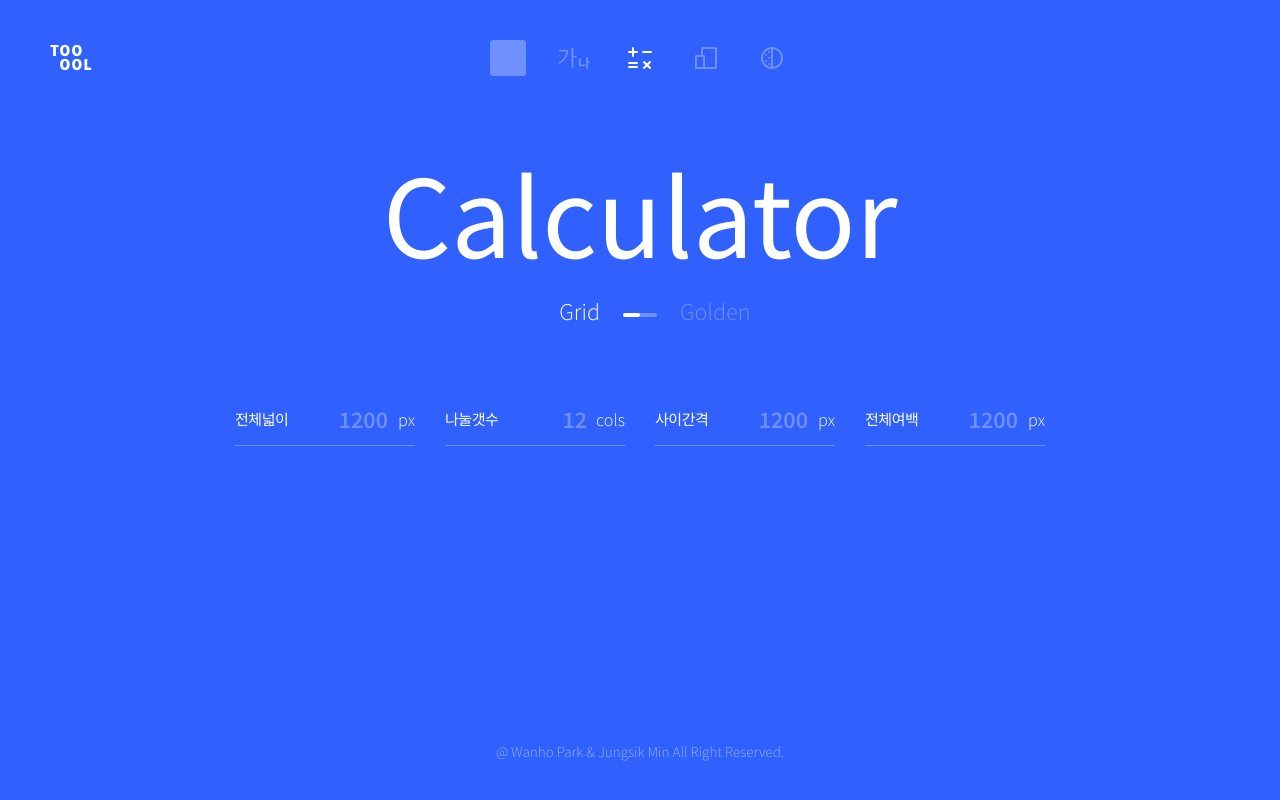
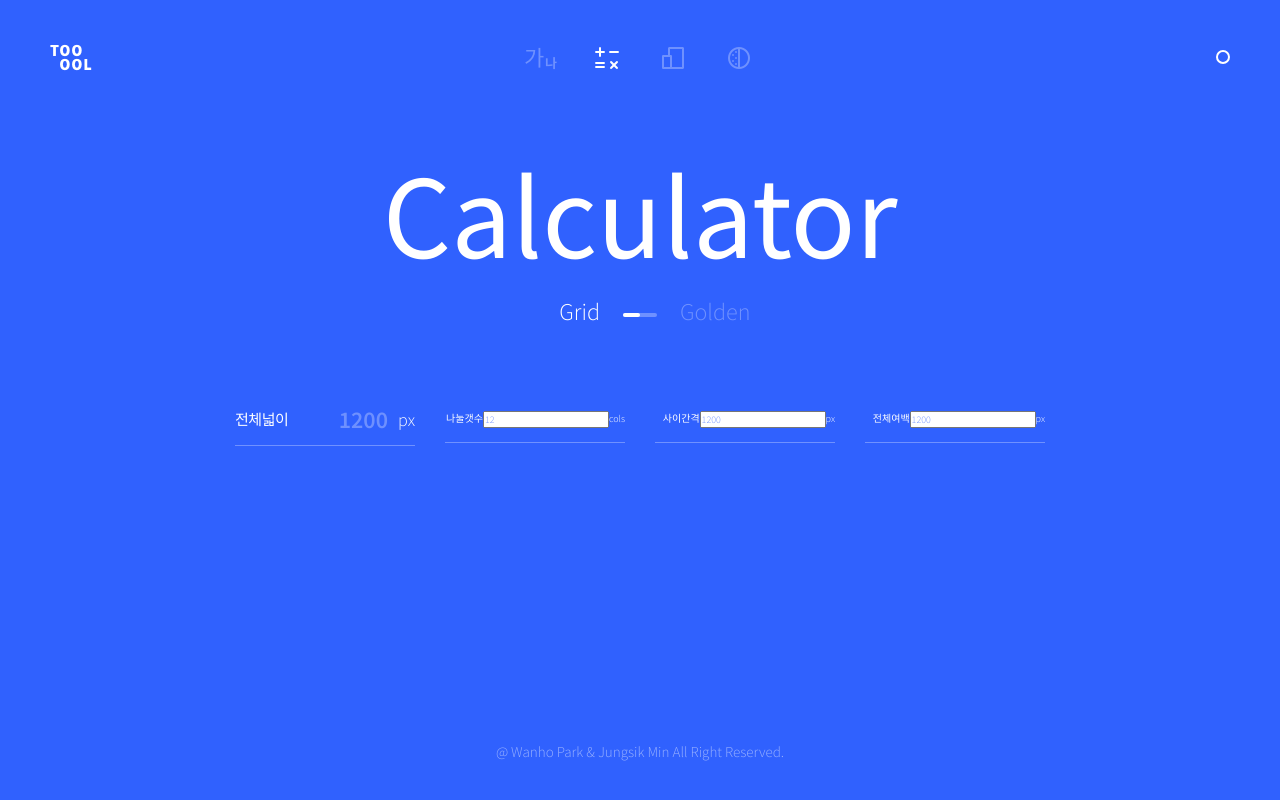
Before and after one commit to wanho1108/tooool, a Vue app: page /#/calculator in a window 1280 px wide. Built offline with nearby package versions, Linux system fonts and the light colour scheme.

Commit message:
인풋 컴포넌트 개선 및 헤더 유틸 추가

```diff
--- a/src/assets/styles/components/_calculator-fieldset.scss
+++ b/src/assets/styles/components/_calculator-fieldset.scss
@@ -55,6 +55,7 @@
   width: 100%;
 }
 
+/*
 .calculator-fieldset__label {
   position: absolute;
   top: 50%;
@@ -100,4 +101,4 @@
   -ms-transform: translateY(-50%);
   transform: translateY(-50%);
   pointer-events: none;
-}
+}*/
--- /dev/null
+++ b/src/assets/styles/components/_header-util.scss
@@ -0,0 +1,31 @@
+@charset "utf-8";
+
+/*=
+
+  @group Components
+  @name Header Util
+  @author wanho1108 <wanho1108@gmail.com>
+  @since 2018-03-13
+
+*/
+
+.header__util {
+  position: absolute;
+  top: 50px;
+  right: 50px;
+}
+
+.header__util-anchor {
+  overflow: hidden;
+  display: block;
+  width: 14px;
+  height: 14px;
+  border: 2px solid #fff;
+  border-radius: 14px;
+  box-sizing: border-box;
+  font-size: 0;
+}
+
+.header__util-anchor.is-selected {
+  background-color: #fff;
+}
--- /dev/null
+++ b/src/assets/styles/components/_input.scss
@@ -0,0 +1,79 @@
+@charset "utf-8";
+
+/*=
+
+  @group Components
+  @name Input
+  @author wanho1108 <wanho1108@gmail.com>
+  @since 2018-03-13
+
+*/
+
+.input {
+
+}
+
+.input__label {
+
+}
+
+.input__substance {
+
+}
+
+/*=
+
+  @group Components
+  @name Input Underline
+  @author wanho1108 <wanho1108@gmail.com>
+  @since 2018-03-13
+
+*/
+
+.input--underline {
+
+}
+
+.input--underline .input__label {
+  position: absolute;
+  top: 50%;
+  left: 0;
+  font-weight: 100;
+  font-size: 1.5rem;
+  letter-spacing: -.03em;
+  -webkit-transform: translateY(-50%);
+  -mos-transform: translateY(-50%);
+  -o-transform: translateY(-50%);
+  -ms-transform: translateY(-50%);
+  transform: translateY(-50%);
+}
+
+.input--underline .input__substance {
+  width: 80px;
+  height: 23px;
+  padding-right: 27px;
+  border: 0;
+  box-sizing: border-box;
+  background-color: transparent;
+  font-weight: 600;
+  font-size: 2.4rem;
+  line-height: 23px;
+  text-align: right;
+}
+
+.input--underline .input__substance--cols {
+  padding-right: 38px;
+}
+
+.input--underline .input__unit {
+  position: absolute;
+  top: 50%;
+  right: 0;
+  font-size: 1.8rem;
+  -webkit-transform: translateY(-50%);
+  -mos-transform: translateY(-50%);
+  -o-transform: translateY(-50%);
+  -ms-transform: translateY(-50%);
+  transform: translateY(-50%);
+  pointer-events: none;
+}
--- a/src/assets/styles/components/_lnb.scss
+++ b/src/assets/styles/components/_lnb.scss
@@ -71,13 +71,6 @@
   vertical-align: middle;
 }
 
-.lnb__ico--about { /* tmp */
-  width: 100%;
-  height: 100%;
-  border-radius: 3px;
-  background-color: #fff;
-}
-
 .lnb__ico--webfont {
   width: 32px;
   height: 23px;
--- a/src/assets/styles/style.scss
+++ b/src/assets/styles/style.scss
@@ -15,12 +15,14 @@
 /* Components */
 @import 'components/_site-logo';
 @import 'components/_header';
+@import 'components/_header-util';
 @import 'components/_lnb';
 @import 'components/_content';
 @import 'components/_content-heading';
 @import 'components/_calculator-fieldset';
 @import 'components/_calculator-result';
 @import 'components/_switch-tab';
+@import 'components/_input';
 @import 'components/_about';
 @import 'components/_footer';
 
--- /dev/null
+++ b/src/components/app-header/app-header-util.vue
@@ -0,0 +1,11 @@
+<template>
+  <div class="header__util">
+    <router-link :to="$route.name === 'AppAbout' ? '/' : '/about'" active-class="is-selected" class="header__util-anchor">About</router-link>
+  </div>
+</template>
+
+<script>
+  export default {
+    name: 'app-header-util',
+  };
+</script>
--- a/src/components/app-header/index.vue
+++ b/src/components/app-header/index.vue
@@ -6,16 +6,19 @@
       </router-link>
     </h1>
     <app-lnb :class="{ 'is-show': $route.meta.lnbShow }"></app-lnb>
+    <app-header-util></app-header-util>
   </header>
 </template>
 
 <script>
   import AppLnb from '@/components/app-lnb/';
+  import AppHeaderUtil from '@/components/app-header/app-header-util';
 
   export default {
     name: 'app-header',
     components: {
       AppLnb,
+      AppHeaderUtil,
     },
   };
 </script>
--- /dev/null
+++ b/src/components/app-input/app-input-label.vue
@@ -0,0 +1,19 @@
+<template>
+    <label :for="id" class="input__label">
+      <slot></slot>
+    </label>
+</template>
+
+<script>
+  export default {
+    name: 'app-input-label',
+    data() {
+      return {
+        id: '',
+      };
+    },
+    created() {
+      this.id = this.$parent.id;
+    },
+  };
+</script>
--- a/src/components/app-input/app-input-unit.vue
+++ /dev/null
@@ -1,13 +0,0 @@
-<template>
-  <div>
-    <label for="" class=""></label>
-    <input type="text" name="" id="" title="" placeholder="" value="" class="">
-    <span class=""></span>
-  </div>
-</template>
-
-<script>
-  export default {
-    name: 'app-input-unit',
-  };
-</script>
--- a/src/components/app-input/index.vue
+++ b/src/components/app-input/index.vue
@@ -1,8 +1,8 @@
 <template>
-  <div>
+  <div :class="['input', addClass]">
     <slot name="label"></slot>
-    <input type="text" :id="id" :maxlength="maxlength" :placeholder="placeholder" :title="title" class="" value="">
-    <slot name="unit"></slot>
+    <input type="text" :name="id" :id="id" :title="title" :placeholder="placeholder" :maxlength="maxlength" :class="['input__substance', addInputClass]">
+    <slot></slot>
   </div>
 </template>
 
@@ -12,17 +12,21 @@
     props: {
       id: {
         type: String,
+        required: true,
+      },
+      title: {
+        type: String,
+      },
+      placeholder: {
+        type: String,
       },
       maxlength: {
         type: Number,
       },
-      placeholder: {
+      addClass: {
         type: String,
       },
-      title: {
-        type: String,
-      },
-      class: {
+      addInputClass: {
         type: String,
       },
     },
--- a/src/components/app-lnb/index.vue
+++ b/src/components/app-lnb/index.vue
@@ -3,11 +3,6 @@
       <h2 class="blind">메뉴</h2>
       <div class="lnb__wrapper">
           <ul>
-              <li class="lnb__listitem"><!-- tmp -->
-                  <router-link to="/about" active-class="is-selected" class="lnb__anchor" aria-label="about">
-                    <i aria-hidden="true" class="lnb__ico lnb__ico--about"></i>
-                  </router-link>
-              </li>
               <li class="lnb__listitem">
                   <router-link to="/webfont" active-class="is-selected" class="lnb__anchor" aria-label="webfont">
                     <i aria-hidden="true" class="lnb__ico lnb__ico--webfont"></i>
--- a/src/pages/app-calculator/index.vue
+++ b/src/pages/app-calculator/index.vue
@@ -6,23 +6,27 @@
           <app-switch-tab-panel label="Grid" id="calculator-grid">
             <div class="calculator-fieldset">
               <div class="calculator-fieldset__column">
-                <label for="calculator-fieldset-input-width" class="calculator-fieldset__label">전체넓이</label>
-                <input type="text" id="calculator-fieldset-input-width" maxlength="5" placeholder="1200" title="전체넓이(px)를 입력해주세요." class="calculator-fieldset__input calculator-fieldset__input--px" v-model="gridWidth" @keyup="gridDraw">
-                <span class="calculator-fieldset__unit" aria-hidden="true">px</span>
+                <!--<label for="calculator-fieldset-input-width" class="calculator-fieldset__label">전체넓이</label>
+                <input type="text" id="calculator-fieldset-input-width" maxlength="5" placeholder="1200" title="전체넓이(px)를 입력해주세요." class="calculator-fieldset__input calculator-fieldset__input&#45;&#45;px" v-model="gridWidth" @keyup="gridDraw" @focus="gridWidth = ''">
+                <span class="calculator-fieldset__unit" aria-hidden="true">px</span>-->
+                <app-input id="calculator-fieldset-input-grid-width" title="전체넓이(px)를 입력해주세요." placeholder="1200" maxlength="4" add-class="input--underline">
+                  <app-input-label slot="label">전체넓이</app-input-label>
+                  <span class="input__unit" aria-hidden="true">px</span>
+                </app-input>
               </div>
               <div class="calculator-fieldset__column">
                 <label for="calculator-fieldset-input-column" class="calculator-fieldset__label">나눌갯수</label>
-                <input type="text" id="calculator-fieldset-input-column" maxlength="2" placeholder="12" title="나눌갯수(cols)를 입력해주세요." class="calculator-fieldset__input calculator-fieldset__input--cols" v-model="gridColumn" @keyup="gridDraw">
+                <input type="text" id="calculator-fieldset-input-column" maxlength="2" placeholder="12" title="나눌갯수(cols)를 입력해주세요." class="calculator-fieldset__input calculator-fieldset__input--cols" v-model="gridColumn" @keyup="gridDraw" @focus="gridColumn = ''" >
                 <span class="calculator-fieldset__unit" aria-hidden="true">cols</span>
               </div>
               <div class="calculator-fieldset__column">
                 <label for="calculator-fieldset-input-column-margin" class="calculator-fieldset__label">사이간격</label>
-                <input type="text" id="calculator-fieldset-input-column-margin" maxlength="5" placeholder="1200" title="사이간격(px)을 입력해주세요." class="calculator-fieldset__input calculator-fieldset__input--px" v-model="gridColumnMargin" @keyup="gridDraw">
+                <input type="text" id="calculator-fieldset-input-column-margin" maxlength="5" placeholder="1200" title="사이간격(px)을 입력해주세요." class="calculator-fieldset__input calculator-fieldset__input--px" v-model="gridColumnMargin" @keyup="gridDraw" @focus="gridColumnMargin = ''">
                 <span class="calculator-fieldset__unit" aria-hidden="true">px</span>
               </div>
               <div class="calculator-fieldset__column">
                 <label for="calculator-fieldset-input-margin" class="calculator-fieldset__label">전체여백</label>
-                <input type="text" id="calculator-fieldset-input-margin" maxlength="5" placeholder="1200" title="전체여백(px)을 입력해주세요." class="calculator-fieldset__input calculator-fieldset__input--px" v-model="gridMargin" @keyup="gridDraw">
+                <input type="text" id="calculator-fieldset-input-margin" maxlength="5" placeholder="1200" title="전체여백(px)을 입력해주세요." class="calculator-fieldset__input calculator-fieldset__input--px" v-model="gridMargin" @keyup="gridDraw" @focus="gridMargin = ''">
                 <span class="calculator-fieldset__unit" aria-hidden="true">px</span>
               </div>
             </div>
@@ -64,7 +68,8 @@
   import AppContentHeading from '@/components/app-content-heading';
   import AppSwitchTab from '@/components/app-switch-tab';
   import AppSwitchTabPanel from '@/components/app-switch-tab/app-switch-tab-panel';
-  import AppInputUnit from '@/components/app-input/app-input-unit';
+  import AppInput from '@/components/app-input';
+  import AppInputLabel from '@/components/app-input/app-input-label';
 
   export default {
     name: 'app-calculator',
@@ -127,7 +132,8 @@
       AppContentHeading,
       AppSwitchTab,
       AppSwitchTabPanel,
-      AppInputUnit,
+      AppInput,
+      AppInputLabel,
     },
   };
 </script>
```
